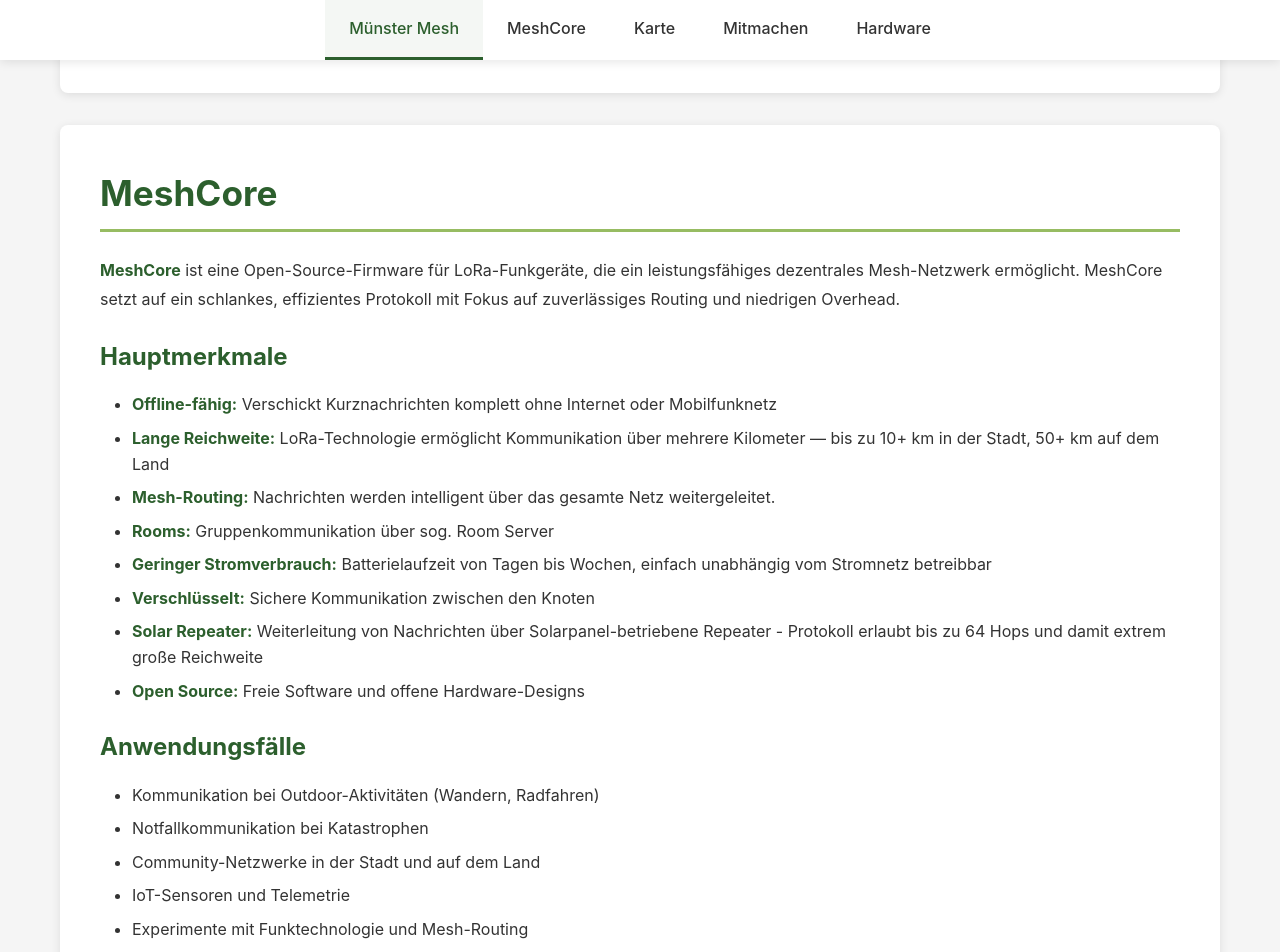
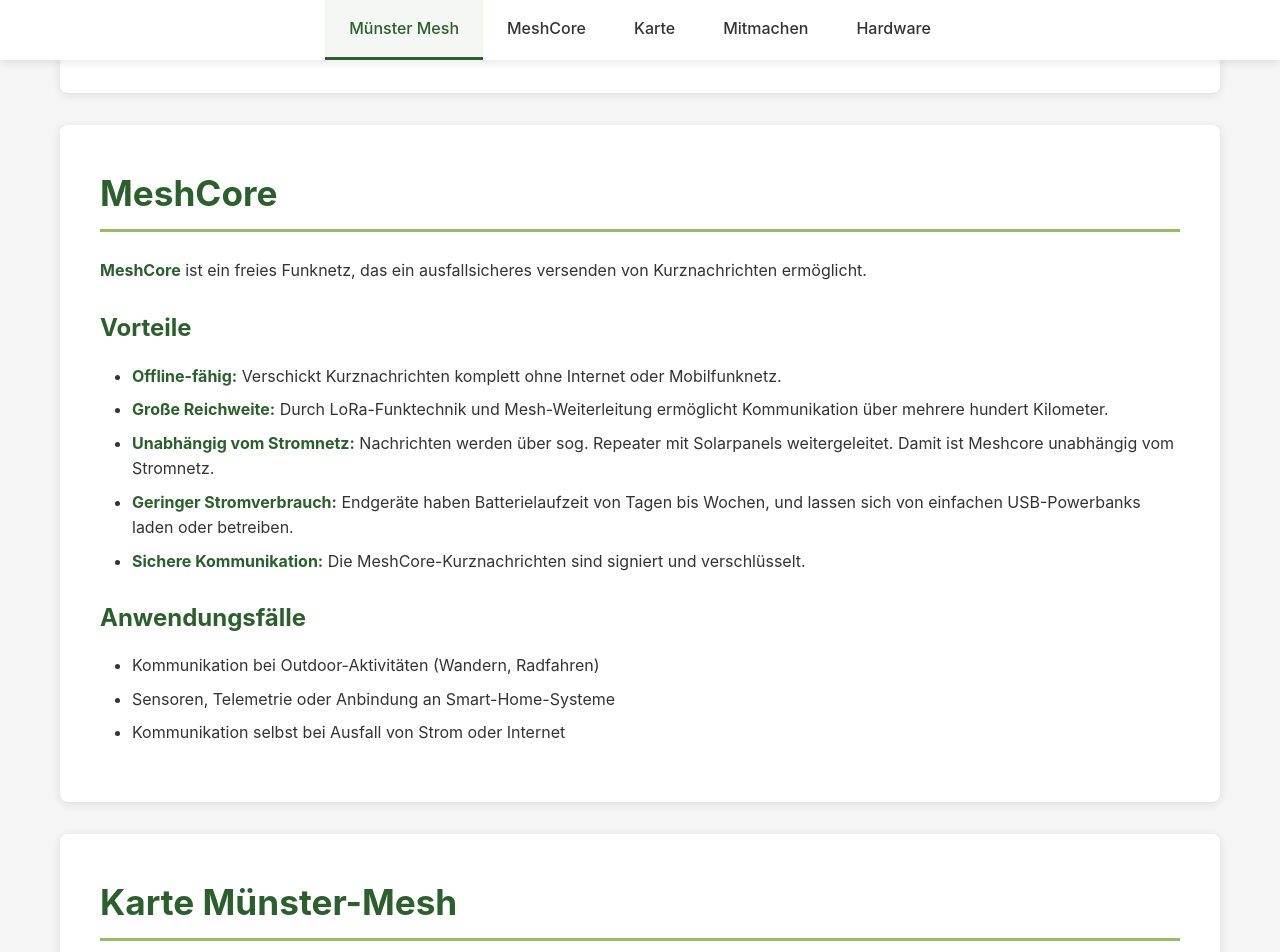
Before and after one commit to muenster-mesh/muenster-mesh-website, a Jekyll site: the page built from index.md, in a window 1280 px wide and 1400 px high, scrolled down 456 px. Shown: the top 952 px of the window. Built offline with Jekyll 4.4.1, drawn with Linux system fonts in a browser that asks for light colours.

Commit message:
meshcore intro

```diff
--- a/index.md
+++ b/index.md
@@ -17,26 +17,21 @@
 <h2>MeshCore</h2>
 <div class="content-box" markdown="1">
 
-**MeshCore** ist eine Open-Source-Firmware für LoRa-Funkgeräte, die ein leistungsfähiges dezentrales Mesh-Netzwerk ermöglicht. MeshCore setzt auf ein schlankes, effizientes Protokoll mit Fokus auf zuverlässiges Routing und niedrigen Overhead.
+**MeshCore** ist ein freies Funknetz, das ein ausfallsicheres versenden von Kurznachrichten ermöglicht.
 
-### Hauptmerkmale
+### Vorteile
 
-- **Offline-fähig:** Verschickt Kurznachrichten komplett ohne Internet oder Mobilfunknetz
-- **Lange Reichweite:** LoRa-Technologie ermöglicht Kommunikation über mehrere Kilometer — bis zu 10+ km in der Stadt, 50+ km auf dem Land
-- **Mesh-Routing:** Nachrichten werden intelligent über das gesamte Netz weitergeleitet.
-- **Rooms:** Gruppenkommunikation über sog. Room Server
-- **Geringer Stromverbrauch:** Batterielaufzeit von Tagen bis Wochen, einfach unabhängig vom Stromnetz betreibbar
-- **Verschlüsselt:** Sichere Kommunikation zwischen den Knoten
-- **Solar Repeater:** Weiterleitung von Nachrichten über Solarpanel-betriebene Repeater - Protokoll erlaubt bis zu 64 Hops und damit extrem große Reichweite
-- **Open Source:** Freie Software und offene Hardware-Designs
+- **Offline-fähig:** Verschickt Kurznachrichten komplett ohne Internet oder Mobilfunknetz.
+- **Große Reichweite:** Durch LoRa-Funktechnik und Mesh-Weiterleitung ermöglicht Kommunikation über mehrere hundert Kilometer.
+- **Unabhängig vom Stromnetz:** Nachrichten werden über sog. Repeater mit Solarpanels weitergeleitet. Damit ist Meshcore unabhängig vom Stromnetz.
+- **Geringer Stromverbrauch:** Endgeräte haben Batterielaufzeit von Tagen bis Wochen, und lassen sich von einfachen USB-Powerbanks laden oder betreiben.
+- **Sichere Kommunikation:** Die MeshCore-Kurznachrichten sind signiert und verschlüsselt.
 
 ### Anwendungsfälle
 
 - Kommunikation bei Outdoor-Aktivitäten (Wandern, Radfahren)
-- Notfallkommunikation bei Katastrophen
-- Community-Netzwerke in der Stadt und auf dem Land
-- IoT-Sensoren und Telemetrie
-- Experimente mit Funktechnologie und Mesh-Routing
+- Sensoren, Telemetrie oder Anbindung an Smart-Home-Systeme
+- Kommunikation selbst bei Ausfall von Strom oder Internet
 
 </div>
 </section>
```
